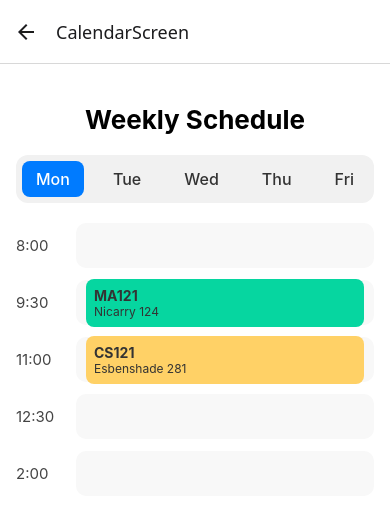
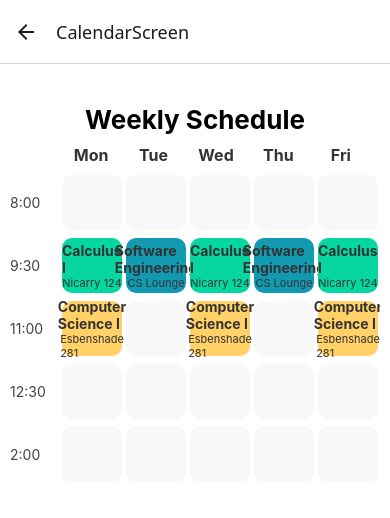
Before and after one commit to Etown-CS/25-26_Administrative_Course_Planner, a React Native app: screen /CalendarScreen in a window 390 px wide. Shown: the top 518 px of the page. Built offline with nearby package versions, Linux system fonts and the light colour scheme.

Commit message:
updated calendar screen

```diff
--- a/screens/calendarScreen.js
+++ b/screens/calendarScreen.js
@@ -1,72 +1,61 @@
 import React, { useState } from "react";
-import { View, Text, StyleSheet, TouchableOpacity, ScrollView, Modal} from "react-native";
+import { View, Text, StyleSheet, TouchableOpacity, ScrollView, Modal } from "react-native";
 
 const classData = [
-  { title: "Computer Science I", id: "CS121", location: "Esbenshade 281", day: ["Mon", "Wed", "Fri"], time: "11:00", color: "#FFD166",},
-  { title: "Calculus I", id: "MA121", location: "Nicarry 124", day: ["Mon", "Wed", "Fri"], time: "9:30", color: "#06D6A0",},
-  { title: "Software Engineering", id: "CS341", location: "CS Lounge", day: ["Tue", "Thu"], time: "9:30", color: "#119AB2", },
+  { title: "Computer Science I", id: "CS121", location: "Esbenshade 281", day: ["Mon", "Wed", "Fri"], time: "11:00", color: "#FFD166" },
+  { title: "Calculus I", id: "MA121", location: "Nicarry 124", day: ["Mon", "Wed", "Fri"], time: "9:30", color: "#06D6A0" },
+  { title: "Software Engineering", id: "CS341", location: "CS Lounge", day: ["Tue", "Thu"], time: "9:30", color: "#119AB2" },
 ];
 
 export function CalendarScreen() {
-  const [selectedDay, setSelectedDay] = useState("Mon");
   const [selectedClass, setSelectedClass] = useState(null);
 
-  // Define time slots
+  const days = ["Mon", "Tue", "Wed", "Thu", "Fri"];
   const timeSlots = ["8:00", "9:30", "11:00", "12:30", "2:00"];
 
-  // Filter events by selected day (supports multiple days per class)
-  const filteredClasses = classData.filter((c) => c.day.includes(selectedDay));
+  // Helper to get event for a day and time
+  const getEvent = (day, time) => classData.find((c) => c.day.includes(day) && c.time === time);
 
   return (
     <View style={styles.container}>
       <Text style={styles.header}>Weekly Schedule</Text>
 
-      {/* Day Selector */}
-      <View style={styles.daySelector}>
-        {["Mon", "Tue", "Wed", "Thu", "Fri"].map((day) => (
-          <TouchableOpacity
-            key={day}
-            style={[
-              styles.dayButton,
-              selectedDay === day && styles.dayButtonSelected,
-            ]}
-            onPress={() => setSelectedDay(day)}
-          >
-            <Text
-              style={[
-                styles.dayText,
-                selectedDay === day && styles.dayTextSelected,
-              ]}
-            >
-            {day}
-            </Text>
-          </TouchableOpacity>
+      {/* Table Header (Days of Week) */}
+      <View style={styles.tableHeader}>
+        <View style={styles.timeColumnHeader} />
+        {days.map((day) => (
+          <Text key={day} style={styles.dayHeaderText}>{day}</Text>
         ))}
       </View>
 
-     {/* Timetable */}
+      {/* Timetable Grid */}
       <ScrollView style={styles.scrollContainer}>
-        {timeSlots.map((time) => {
-          const event = filteredClasses.find((c) => c.time === time);
+        {timeSlots.map((time) => (
+          <View key={time} style={styles.row}>
+            {/* Time Column */}
+            <Text style={styles.timeText}>{time}</Text>
+
+            {/* Day Columns */}
+            {days.map((day) => {
+              const event = getEvent(day, time);
               return (
-            <View key={time} style={styles.row}>
-              <Text style={styles.timeText}>{time}</Text>
-              <View style={styles.eventBox}>
+                <View key={day} style={styles.eventBox}>
                   {event ? (
                     <TouchableOpacity
                       style={[styles.event, { backgroundColor: event.color }]}
                       onPress={() => setSelectedClass(event)}
                     >
-                    <Text style={styles.eventTitle}>{event.id}</Text>
+                      <Text style={styles.eventTitle}>{event.title}</Text>
                       <Text style={styles.eventLocation}>{event.location}</Text>
                     </TouchableOpacity>
                   ) : (
                     <View style={styles.emptySlot} />
                   )}
                 </View>
-            </View>
               );
             })}
+          </View>
+        ))}
       </ScrollView>
 
       {/* Modal for Class Info */}
@@ -103,77 +92,72 @@ const styles = StyleSheet.create({
   container: {
     flex: 1,
     backgroundColor: "#fff",
-    paddingHorizontal: 16,
+    paddingHorizontal: 10,
     paddingTop: 40,
   },
   header: {
     fontSize: 26,
     fontWeight: "bold",
-    marginBottom: 20,
+    marginBottom: 10,
     textAlign: "center",
-  },
-  daySelector: {
-    flexDirection: "row",
-    justifyContent: "space-between",
-    marginBottom: 20,
-    backgroundColor: "#f1f1f1",
-    borderRadius: 12,
-    padding: 6,
-  },
-  dayButton: {
-    paddingVertical: 8,
-    paddingHorizontal: 14,
-    borderRadius: 8,
-  },
-  dayButtonSelected: {
-    backgroundColor: "#007bff",
-  },
-  dayText: {
-    fontSize: 16,
-    color: "#333",
-    fontWeight: "500",
-  },
-  dayTextSelected: {
-    color: "#fff",
   },
   scrollContainer: {
     flex: 1,
   },
+  tableHeader: {
+    flexDirection: "row",
+    justifyContent: "space-between",
+    marginBottom: 10,
+    paddingRight: 8,
+  },
+  timeColumnHeader: {
+    width: 50,
+  },
+  dayHeaderText: {
+    flex: 1,
+    textAlign: "center",
+    fontWeight: "bold",
+    fontSize: 16,
+    color: "#333",
+  },
   row: {
     flexDirection: "row",
     alignItems: "center",
-    marginBottom: 12,
+    marginBottom: 8,
   },
   timeText: {
-    width: 60,
-    fontSize: 15,
+    width: 50,
+    fontSize: 14,
     color: "#444",
   },
   eventBox: {
     flex: 1,
-    height: 45,
-    justifyContent: "center",
+    height: 55,
+    marginHorizontal: 2,
     backgroundColor: "#f8f8f8",
     borderRadius: 10,
-    paddingHorizontal: 10,
+    justifyContent: "center",
+    alignItems: "center",
   },
   event: {
-    padding: 8,
-    borderRadius: 8,
+    width: "100%",
+    height: "100%",
+    borderRadius: 10,
+    justifyContent: "center",
+    alignItems: "center",
   },
   eventTitle: {
     fontWeight: "bold",
     color: "#333",
   },
   eventLocation: {
-    fontSize: 12,
+    fontSize: 11,
     color: "#333",
   },
   emptySlot: {
     height: "100%",
+    width: "100%",
   },
-
-  // Modal Styles
   modalOverlay: {
     flex: 1,
     backgroundColor: "rgba(0,0,0,0.4)",
@@ -181,7 +165,7 @@ const styles = StyleSheet.create({
     alignItems: "center",
   },
   modalBox: {
-    width: "80%",
+    width: "95%",
     backgroundColor: "#fff",
     borderRadius: 12,
     padding: 20,
```
Lines whose indentation alone changed are shown as unchanged.
